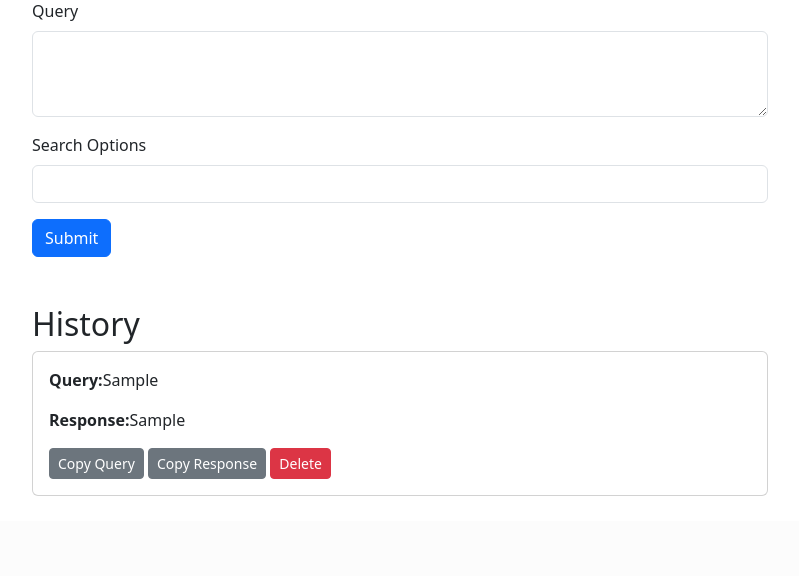
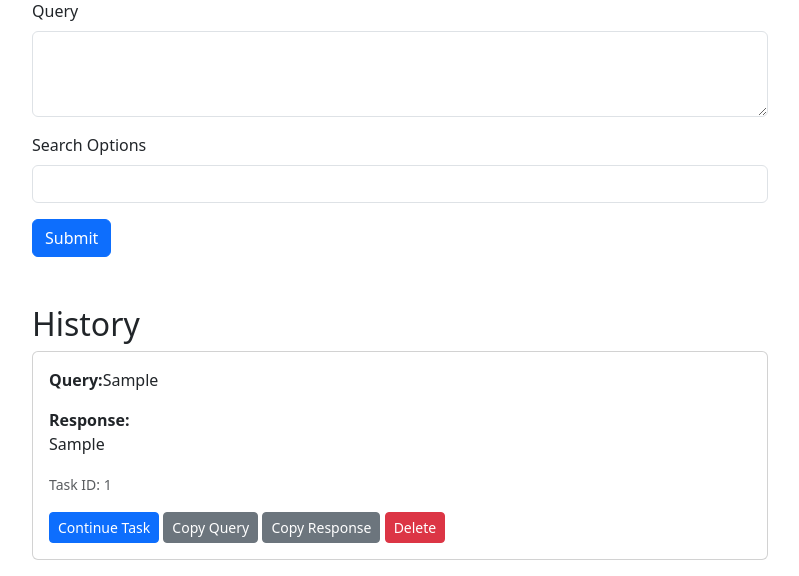
Before and after one commit to hissain/cline-ui, a Flask app: page / in a window 1280 px wide. Shown: the part 279-855 px from the top of the page, without its empty margins (240-1039 px from the left). Before the commit the page ends 775 px from the top, so only its background shows below. Run offline with Flask 3, Linux system fonts and the light colour scheme; tables that the repository leaves empty hold one stand-in row (values such as "Sample post").

Commit message:
Rich text parsing support

```diff
--- a/src/cline_ui/app.py
+++ b/src/cline_ui/app.py
@@ -24,6 +24,7 @@ class QueryHistory(Base):
     query = Column(Text, nullable=False)
     response = Column(Text, nullable=False)
     search_options = Column(String(255))
+    task_id = Column(String(50), nullable=True)
 
 Base.metadata.create_all(engine)
 
@@ -31,7 +32,7 @@ Base.metadata.create_all(engine)
 def shutdown_session(exception=None):
     Session.remove()
 
-def run_query_background(history_id, query_text):
+def run_query_background(history_id, query_text, task_id=None):
     with app.app_context():
         local_session = session_factory()
 
@@ -47,10 +48,25 @@ def run_query_background(history_id, query_text):
                 local_session.rollback()
 
         try:
-            response_text = cline_client.run_cline_command(query_text, update_callback=update_status)
+            # Context Stuffing: Prepend previous history if resuming, instead of using `task open`
+            final_query = query_text
+            if task_id:
+                # Find the item associated with this task_id (most recent one)
+                parent_item = local_session.query(QueryHistory).filter_by(task_id=task_id).order_by(QueryHistory.id.desc()).first()
+                if parent_item:
+                    context = f"Context from previous conversation (Task {task_id}):\n"
+                    context += f"User: {parent_item.query}\n"
+                    context += f"Assistant: {parent_item.response}\n\n"
+                    final_query = context + "New Request: " + query_text
+
+            # Run as new task (pass task_id=None) to avoid `cline task open` issues
+            result = cline_client.run_cline_command(final_query, update_callback=update_status, task_id=None)
+
             history_item = local_session.query(QueryHistory).get(history_id)
             if history_item:
-                history_item.response = response_text
+                history_item.response = result["response"]
+                if result.get("task_id"):
+                    history_item.task_id = result["task_id"]
                 local_session.commit()
         except Exception as e:
             print(f"Error in background task: {e}")
@@ -71,14 +87,15 @@ def index():
 def query():
     query_text = request.form.get('query')
     search_options = request.form.get('search_options')
+    task_id = request.form.get('task_id')
 
     # Create initial entry
-    new_query = QueryHistory(query=query_text, response="Processing...", search_options=search_options)
+    new_query = QueryHistory(query=query_text, response="Processing...", search_options=search_options, task_id=task_id)
     Session.add(new_query)
     Session.commit()
 
     # Start background task
-    thread = threading.Thread(target=run_query_background, args=(new_query.id, query_text))
+    thread = threading.Thread(target=run_query_background, args=(new_query.id, query_text, task_id))
     thread.start()
 
     return jsonify({'response': "Processing...", 'id': new_query.id})
@@ -99,7 +116,12 @@ def handle_history_item(item_id):
     elif request.method == 'GET':
         item = Session.query(QueryHistory).get(item_id)
         if item:
-            return jsonify({'id': item.id, 'query': item.query, 'response': item.response})
+            return jsonify({
+                'id': item.id,
+                'query': item.query,
+                'response': item.response,
+                'task_id': item.task_id
+            })
         return jsonify({'error': 'Item not found'}), 404
 
 @app.route('/settings', methods=['GET', 'POST'])
--- a/src/cline_ui/templates/base.html
+++ b/src/cline_ui/templates/base.html
@@ -44,6 +44,8 @@
       {% block content %}{% endblock %}
     </main>
     <script src="https://cdn.jsdelivr.net/npm/bootstrap@5.3.0/dist/js/bootstrap.bundle.min.js"></script>
+    <script src="https://cdn.jsdelivr.net/npm/marked/marked.min.js"></script>
+    <script src="https://cdn.jsdelivr.net/npm/dompurify/dist/purify.min.js"></script>
     {% block scripts %}{% endblock %}
   </body>
 </html>
--- a/src/cline_ui/templates/index.html
+++ b/src/cline_ui/templates/index.html
@@ -11,9 +11,14 @@
   <div class="row">
     <div class="col-md-8 offset-md-2">
       <form id="query-form">
+        <input type="hidden" id="task_id" name="task_id">
         <div class="mb-3">
           <label for="query" class="form-label">Query</label>
           <textarea class="form-control" id="query" name="query" rows="3"></textarea>
+        </div>
+        <div id="resuming-task-alert" class="alert alert-info" style="display: none;">
+            Continuing Task ID: <span id="resuming-task-id"></span>
+            <button type="button" class="btn-close float-end" aria-label="Close" onclick="clearTaskContext()"></button>
         </div>
         <div class="mb-3">
           <label for="search-options" class="form-label">Search Options</label>
@@ -36,6 +41,10 @@
             <div class="card-body">
               <p class="card-text"><strong>Query:</strong><span class="query-text">{{ item.query }}</span></p>
               <p class="card-text"><strong>Response:</strong><span class="response-text">{{ item.response }}</span></p>
+              {% if item.task_id %}
+              <p class="card-text"><small class="text-muted">Task ID: {{ item.task_id }}</small></p>
+              <button class="btn btn-sm btn-primary" onclick="continueTask('{{ item.task_id }}')">Continue Task</button>
+              {% endif %}
               <button class="btn btn-sm btn-secondary" onclick="copyToClipboard(this, '.query-text')">Copy Query</button>
               <button class="btn btn-sm btn-secondary" onclick="copyToClipboard(this, '.response-text')">Copy Response</button>
               <button class="btn btn-sm btn-danger" onclick="deleteHistoryItem(this)">Delete</button>
@@ -51,6 +60,17 @@
 {% block scripts %}
   <script>
     console.log("Initializing Cline UI scripts...");
+
+    // Render Markdown for existing history items
+    document.addEventListener('DOMContentLoaded', () => {
+        document.querySelectorAll('.response-text').forEach(el => {
+            // Only render if it doesn't look like a status update
+            if (!el.innerText.startsWith("Processing")) {
+                el.innerHTML = DOMPurify.sanitize(marked.parse(el.innerText));
+            }
+        });
+    });
+
     const toastLiveExample = document.getElementById('liveToast')
     let toast;
     if (toastLiveExample) {
@@ -153,7 +173,35 @@
           .then(data => {
             // Always update the text to show latest status
             if (data.response) {
-                cardElement.querySelector('.response-text').innerText = data.response;
+                const responseEl = cardElement.querySelector('.response-text');
+                if (data.response.startsWith("Processing")) {
+                    responseEl.innerText = data.response;
+                } else {
+                    responseEl.innerHTML = DOMPurify.sanitize(marked.parse(data.response));
+                }
+            }
+
+            // Inject Task ID and Continue button if available and not present
+            if (data.task_id && !cardElement.querySelector('.btn-continue-task')) {
+                const cardBody = cardElement.querySelector('.card-body');
+                const firstButton = cardBody.querySelector('button'); // First existing button
+
+                const taskIdP = document.createElement('p');
+                taskIdP.className = "card-text";
+                taskIdP.innerHTML = `<small class="text-muted">Task ID: ${data.task_id}</small>`;
+
+                const continueBtn = document.createElement('button');
+                continueBtn.className = "btn btn-sm btn-primary btn-continue-task";
+                continueBtn.textContent = "Continue Task";
+                continueBtn.onclick = function() { continueTask(data.task_id); };
+
+                // Insert before the first button (Copy Query)
+                if (firstButton) {
+                    cardBody.insertBefore(taskIdP, firstButton);
+                    cardBody.insertBefore(continueBtn, firstButton);
+                    // Add some spacing/newline if needed, or rely on CSS/block elements
+                    // Buttons are inline-block usually. p is block.
+                }
             }
 
             // Check if finished. We consider it finished if it doesn't start with "Processing"
@@ -203,5 +251,18 @@
         showToast('An error occurred while deleting the history item.');
       });
     }
+
+    function continueTask(taskId) {
+        document.getElementById('task_id').value = taskId;
+        document.getElementById('resuming-task-id').innerText = taskId;
+        document.getElementById('resuming-task-alert').style.display = 'block';
+        document.getElementById('query').focus();
+        window.scrollTo({ top: 0, behavior: 'smooth' });
+    }
+
+    function clearTaskContext() {
+        document.getElementById('task_id').value = '';
+        document.getElementById('resuming-task-alert').style.display = 'none';
+    }
   </script>
 {% endblock %}
```
Also changed, not shown: src/cline_ui/cline_client.py (+67 -20 lines).
